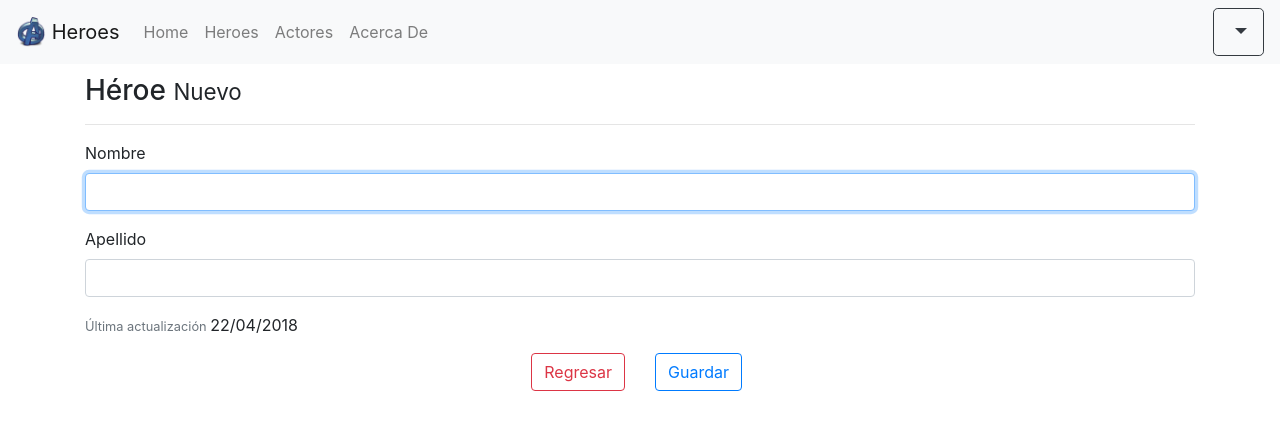
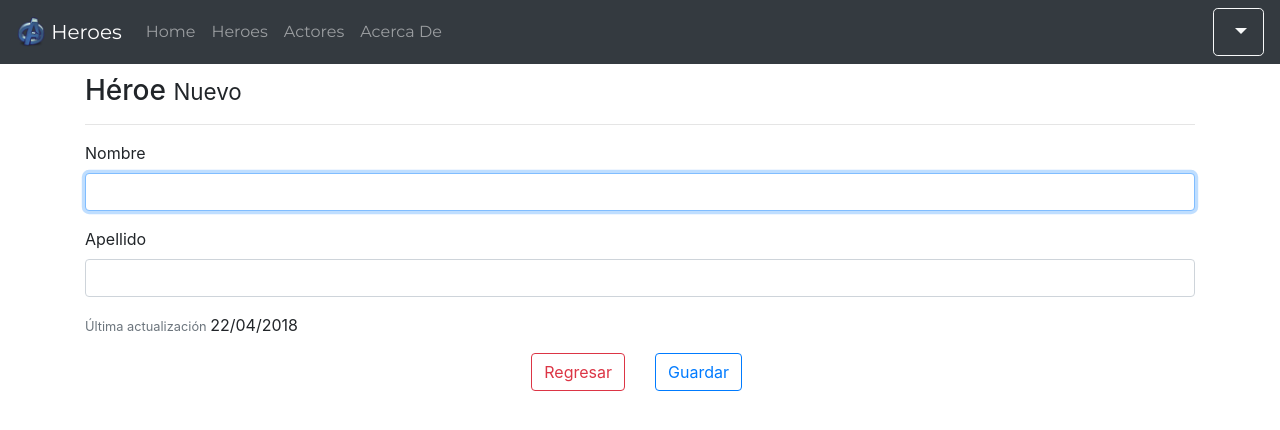
Before and after one commit to nahuelmarianolosada/heroes-master, an Angular app: page /actor/1 in a window 1280 px wide. Shown: the top 430 px of the page. Built offline with nearby package versions, Linux system fonts and the light colour scheme; no server answers; sample sign-in values are in the browser's storage; what ng2-search-filter, ngx-pagination would draw is missing.

Commit message:
Correcciones en el login

```diff
--- a/proxy.config.json
+++ b/proxy.config.json
@@ -1,5 +1,5 @@
 {
-  "/api/*": {
+  "/heroes/*": {
   "target": "http://localhost:8080/heroes",
   "secure": false
   }
--- a/src/app/components/login/login.component.ts
+++ b/src/app/components/login/login.component.ts
@@ -36,7 +36,13 @@ export class LoginComponent implements OnInit{
         }
       }, error => {
         this.loading = false;
-        this.error = error;
+
+        if(error.status === 401 ){
+          this.error = 'Nombre de Usuario y/o contaseña incorrecto.';
+        }else{
+          this.error = error;
+        }
+
       });
   }
 
--- a/src/app/components/shared/navbar/navbar.component.css
+++ b/src/app/components/shared/navbar/navbar.component.css
@@ -0,0 +1,3 @@
+.navbar {
+  font-family: 'Montserrat' !important;
+}
--- a/src/app/components/shared/navbar/navbar.component.html
+++ b/src/app/components/shared/navbar/navbar.component.html
@@ -1,4 +1,4 @@
-<nav class="navbar navbar-expand-lg navbar-light bg-light">
+<nav class="navbar navbar-expand-lg navbar-dark bg-dark">
   <a class="navbar-brand" href="#">
     <img src="assets/img/A-64.png" width="30" height="30" class="d-inline-block align-top" alt="">
     Heroes</a>
@@ -33,8 +33,8 @@
       <!--<button class="btn btn-outline-success my-2 my-sm-0" (click)="logout()">Salir</button>-->
 
     <div class="dropdown">
-      <button class="btn btn-outline-dark dropdown-toggle btn-lg" type="button" id="dropdownMenuButton" data-toggle="dropdown" aria-haspopup="true" aria-expanded="false">
-        {{loguedUser.email}}
+      <button class="btn btn-outline-light dropdown-toggle btn-lg" type="button" id="dropdownMenuButton" data-toggle="dropdown" aria-haspopup="true" aria-expanded="false">
+        {{getLogedUser().email}}
       </button>
       <div class="dropdown-menu dropdown-menu-left" aria-labelledby="dropdownMenuButton">
         <a class="dropdown-item" href="#"><i class="fa fa-user-circle-o"></i> Perfil</a>
--- a/src/app/components/shared/navbar/navbar.component.ts
+++ b/src/app/components/shared/navbar/navbar.component.ts
@@ -20,7 +20,7 @@ export class NavbarComponent implements OnInit {
 
   ngOnInit() {
 
-    this.loguedUser = this.tokenStorage.getToken() == null ? JSON.parse(localStorage.getItem('AuthToken')) : this.tokenStorage.getToken();
+    this.loguedUser = JSON.parse(localStorage.getItem('AuthToken'));
     /*this.currentUser = this.loguedUser == null ? null : window.sessionStorage.getItem("AuthToken");*/
 
     debugger;
--- a/src/index.html
+++ b/src/index.html
@@ -9,6 +9,7 @@
 
   <meta name="viewport" content="width=device-width, initial-scale=1">
   <link rel="icon" type="image/x-icon" href="assets/img/favicon.ico">
+  <link href="https://fonts.googleapis.com/css?family=Montserrat" rel="stylesheet">
   <!--<link rel="stylesheet" href="assets/bootstrap/bootstrap.min.css" >-->
 </head>
 <body>
--- a/src/services/actors.service.ts
+++ b/src/services/actors.service.ts
@@ -21,7 +21,7 @@ export class ActorsService {
   constructor(private http: Http, private tokenStorage: TokenStorage) {
     /*'Bearer ' + this.tokenStorage.getToken()*/
 debugger;
-    this.headers = new Headers({ 'Content-Type': 'application/json', 'withCredentials': 'true' });
+    this.headers = new Headers({ 'Content-Type': 'application/json', 'withCredentials': 'true','Access-Control-Allow-Origin': 'true' });
     console.log(JSON.parse(localStorage.getItem('AuthToken')).token);
     this.headers.append('Authorization' , JSON.parse(localStorage.getItem('AuthToken')).token);
     /*let headers = new Headers();
--- a/src/services/auth.service.ts
+++ b/src/services/auth.service.ts
@@ -32,7 +32,7 @@ export class AuthService {
           // return false to indicate failed login
           return false;
         }
-      }).catch((error:any) => Observable.throw(error.json().error || 'Server error'));
+      }).catch((error:any) => Observable.throw(error || 'Server error'));
   }
 
   /*getToken(): String {
```
Also changed, not shown: src/app/components/login/login.component.html (+1 -1 lines).
